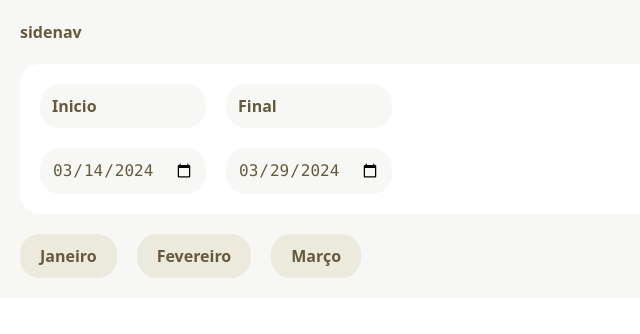
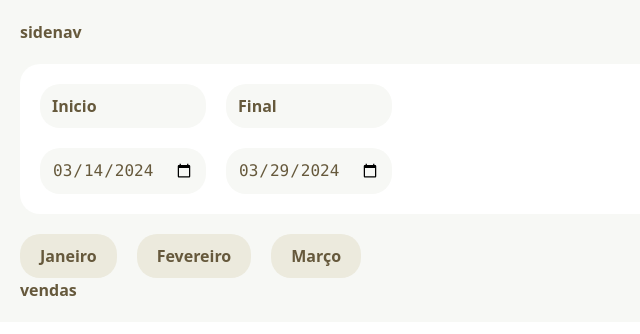
Before and after one commit to AlvesPHGA/fintech-by-origamid, a React (Vite) app: page / in a window 1280 px wide. Shown: the top 334 px of the page, without its empty margins (0-640 px from the left). Built offline with nearby package versions, Linux system fonts and the light colour scheme; no server answers.

Commit message:
update: add Sales page in app

```diff
--- a/src/App.tsx
+++ b/src/App.tsx
@@ -1,5 +1,6 @@
 import { DataContextProvider } from './data/contexts/DataContext';
 import { Home } from './pages/Home/Home';
+import { Sales } from './pages/Sales/Sales';
 import { Header } from './ui/components/Header/Header';
 import { Sidenav } from './ui/components/Sidenav/Sidenav';
 
@@ -12,6 +13,7 @@ function App() {
                <main>
                   <Header />
                   <Home />
+                  <Sales />
                </main>
             </section>
          </DataContextProvider>
```
